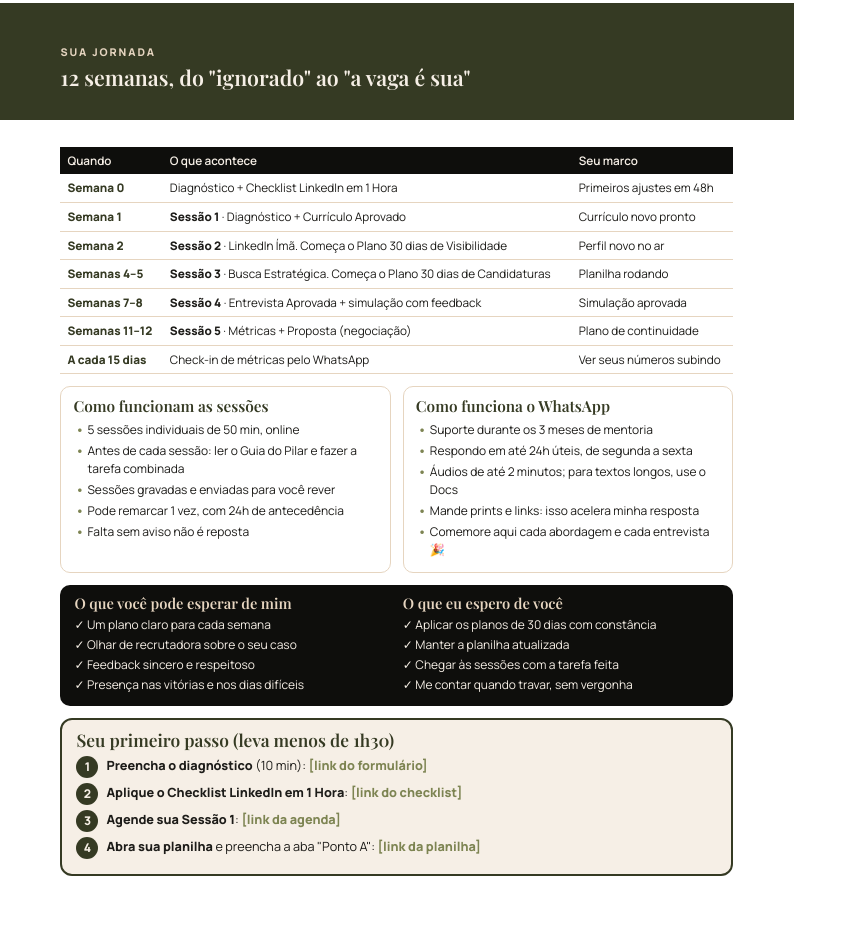
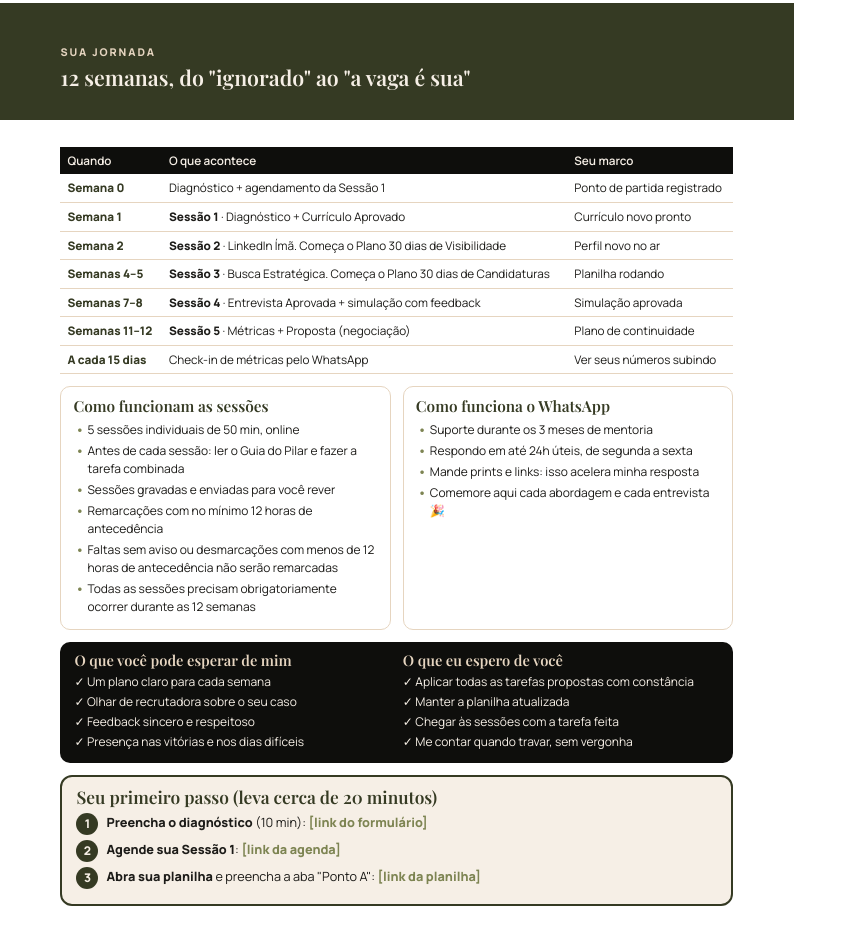
Before and after one commit to isabelanardimrecrutamento-ai/Carreira-Sem-Trava, a plain HTML site: page materiais/guia-boas-vindas.html in a window 1280 px wide. Shown: the part 1120-2064 px from the top of the page, without its empty margins (0-857 px from the left). Drawn offline with nearby package versions, Linux system fonts and the light colour scheme; a web font is replaced by a local one.

Commit message:
Guia de Boas-Vindas: novas regras de remarcação e sem checklist
Co-Authored-By: Claude Opus 5.5 <noreply@anthropic.com>
Claude-Session: https://claude.ai/code/session_01AzuLBoXsmNsssuJ9XVMdYB

```diff
--- a/materiais/guia-boas-vindas.html
+++ b/materiais/guia-boas-vindas.html
@@ -103,7 +103,7 @@
   <div class="conteudo" style="padding-top:6mm">
     <table>
       <tr><th>Quando</th><th>O que acontece</th><th>Seu marco</th></tr>
-      <tr><td>Semana 0</td><td>Diagnóstico + Checklist LinkedIn em 1 Hora</td><td>Primeiros ajustes em 48h</td></tr>
+      <tr><td>Semana 0</td><td>Diagnóstico + agendamento da Sessão 1</td><td>Ponto de partida registrado</td></tr>
       <tr><td>Semana 1</td><td><b>Sessão 1</b> · Diagnóstico + Currículo Aprovado</td><td>Currículo novo pronto</td></tr>
       <tr><td>Semana 2</td><td><b>Sessão 2</b> · LinkedIn Ímã. Começa o Plano 30 dias de Visibilidade</td><td>Perfil novo no ar</td></tr>
       <tr><td>Semanas 4–5</td><td><b>Sessão 3</b> · Busca Estratégica. Começa o Plano 30 dias de Candidaturas</td><td>Planilha rodando</td></tr>
@@ -119,8 +119,9 @@
           <li>5 sessões individuais de 50 min, online</li>
           <li>Antes de cada sessão: ler o Guia do Pilar e fazer a tarefa combinada</li>
           <li>Sessões gravadas e enviadas para você rever</li>
-          <li>Pode remarcar 1 vez, com 24h de antecedência</li>
-          <li>Falta sem aviso não é reposta</li>
+          <li>Remarcações com no mínimo 12 horas de antecedência</li>
+          <li>Faltas sem aviso ou desmarcações com menos de 12 horas de antecedência não serão remarcadas</li>
+          <li>Todas as sessões precisam obrigatoriamente ocorrer durante as 12 semanas</li>
         </ul>
       </div>
       <div class="box">
@@ -128,7 +129,6 @@
         <ul>
           <li>Suporte durante os 3 meses de mentoria</li>
           <li>Respondo em até 24h úteis, de segunda a sexta</li>
-          <li>Áudios de até 2 minutos; para textos longos, use o Docs</li>
           <li>Mande prints e links: isso acelera minha resposta</li>
           <li>Comemore aqui cada abordagem e cada entrevista 🎉</li>
         </ul>
@@ -148,7 +148,7 @@
       <div>
         <h3>O que eu espero de você</h3>
         <ul>
-          <li>✓ Aplicar os planos de 30 dias com constância</li>
+          <li>✓ Aplicar todas as tarefas propostas com constância</li>
           <li>✓ Manter a planilha atualizada</li>
           <li>✓ Chegar às sessões com a tarefa feita</li>
           <li>✓ Me contar quando travar, sem vergonha</li>
@@ -157,11 +157,10 @@
     </div>
 
     <div class="tarefa">
-      <h3>Seu primeiro passo (leva menos de 1h30)</h3>
+      <h3>Seu primeiro passo (leva cerca de 20 minutos)</h3>
       <div class="passo"><span>1</span><p><b>Preencha o diagnóstico</b> (10 min): <span class="link">[link do formulário]</span></p></div>
-      <div class="passo"><span>2</span><p><b>Aplique o Checklist LinkedIn em 1 Hora</b>: <span class="link">[link do checklist]</span></p></div>
-      <div class="passo"><span>3</span><p><b>Agende sua Sessão 1</b>: <span class="link">[link da agenda]</span></p></div>
-      <div class="passo"><span>4</span><p><b>Abra sua planilha</b> e preencha a aba "Ponto A": <span class="link">[link da planilha]</span></p></div>
+      <div class="passo"><span>2</span><p><b>Agende sua Sessão 1</b>: <span class="link">[link da agenda]</span></p></div>
+      <div class="passo"><span>3</span><p><b>Abra sua planilha</b> e preencha a aba "Ponto A": <span class="link">[link da planilha]</span></p></div>
     </div>
   </div>
   <div class="rodape"><span>Dúvidas? Me chame no WhatsApp.</span><span>2/2</span></div>
```
Also changed, not shown: 1 other file.
